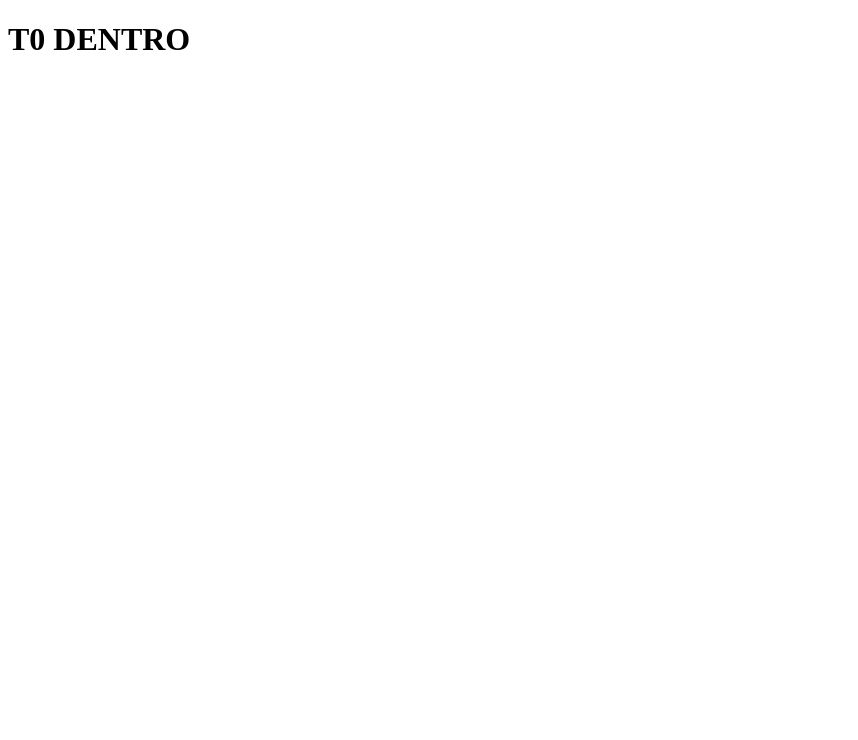
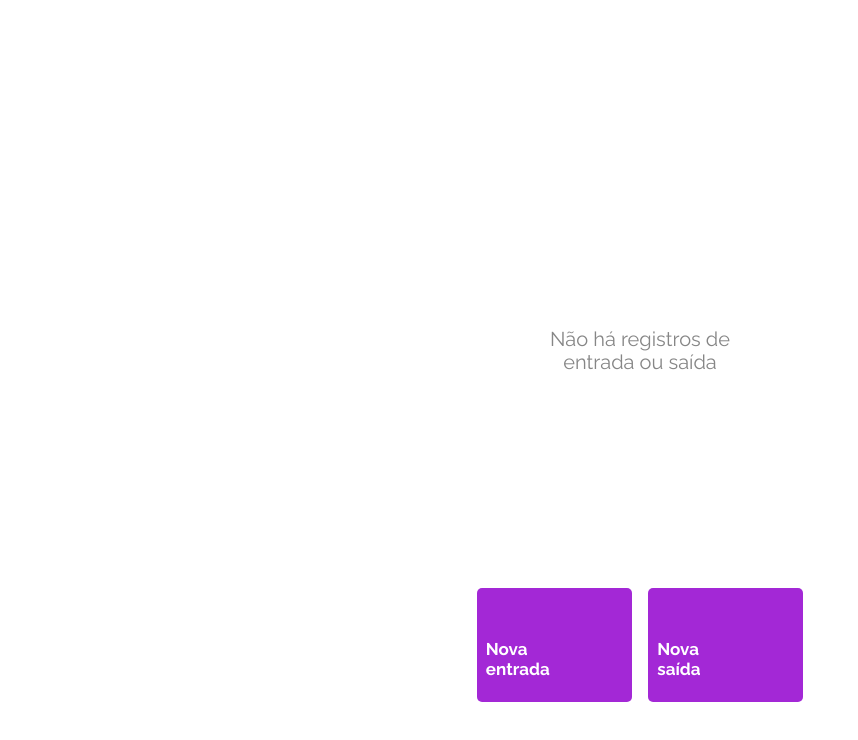
Before and after one commit to IsraelHCPontes/projeto14-mywallet-front----T8, a React app: page /wallet in a window 1280 px wide. Shown: the whole page, without its empty margins (0-858 px from the left). Built offline with nearby package versions, Linux system fonts and the light colour scheme; a web font is replaced by a local one.

Commit message:
feat(WalletPage)Layout da page

```diff
--- a/public/index.html
+++ b/public/index.html
@@ -46,5 +46,7 @@
       To begin the development, run `npm start` or `yarn start`.
       To create a production bundle, use `npm run build` or `yarn build`.
     -->
+    <script type="module" src="https://unpkg.com/ionicons@5.5.2/dist/ionicons/ionicons.esm.js"></script>
+<script nomodule src="https://unpkg.com/ionicons@5.5.2/dist/ionicons/ionicons.js"></script>
   </body>
 </html>
--- a/src/componentes/SignInPage.js
+++ b/src/componentes/SignInPage.js
@@ -38,9 +38,6 @@ export default function SignInPage(){
 
         try{
             const response = await postSignIn(body);
-
-            console.log(response.data.token);
-
             setForm({
             email: '',
             password:''})
--- a/src/componentes/WalletPage.js
+++ b/src/componentes/WalletPage.js
@@ -6,10 +6,142 @@ import styled from "styled-components"
 export default function Wallet(){
     return(
         <Wrapper>
-            <h1>T0 DENTRO</h1>
+            <Top>
+                <h2>Olá, Fulano</h2>
+                <ion-icon name="log-out-outline"></ion-icon>
+            </Top>
+            <TransactionScreen>
+                <h3>Não há registros de entrada ou saída</h3>
+            </TransactionScreen>
+            <BarBotom>
+                <ButtonLeft>
+                    <ion-icon name="add-circle-outline"></ion-icon>
+                    <h3>Nova entrada</h3>
+                </ButtonLeft>
+                <ButtonRigh>
+                    <ion-icon name="remove-circle-outline"></ion-icon>
+                    <h3>Nova saída</h3>
+                </ButtonRigh>
+            </BarBotom>
         </Wrapper>
     )
 }
 
 const Wrapper = styled.div`
+    display: flex;
+    flex-direction: column;
+    align-items: center;
 `
+
+const Top = styled.div`
+    margin-top:25px;
+    width: 327px;
+    display:flex;
+    justify-content: space-between;
+
+    h2{
+        font-family: Raleway;
+        font-size: 26px;
+        font-weight: 700;
+        color: #ffffff;
+
+    }
+
+    ion-icon{
+        width:27px;
+        height:26px;
+        color: #ffffff;
+    }
+
+
+`
+
+const TransactionScreen = styled.div`
+
+        height: 446px;
+        width: 326px;
+        border-radius: 5px;
+        margin-top:22px;
+        background: #FFFFFF;
+        display: flex;
+        justify-content: center;
+        align-items:center;
+
+
+    h3{
+        width:180px;
+        height:46px;
+        font-family: Raleway;
+        font-size: 20px;
+        font-weight: 400;
+        line-height: 23px;
+        letter-spacing: 0em;
+        text-align: center;
+        color: #868686;
+
+    }
+`
+
+const BarBotom = styled.div`
+    width:343px;
+    display: flex;
+    justify-content: space-around;
+`
+
+
+const ButtonLeft = styled.button`
+    margin-top:14px;
+    height: 114px;
+    width: 155px;
+    border-radius: 5px;
+    border: none;
+    background: #A328D6;
+    border-radius: 5px;
+
+     h3{
+        margin-top:30px;
+        margin-left:3px;
+        font-family: Raleway;
+        font-size: 17px;
+        font-weight: 700;
+        width:64px;
+        text-align: left;
+        color: #ffffff;
+       }
+
+     ion-icon{
+        margin-right:120px;
+        padding-bottom:3px;
+        color: #ffffff;
+        width: 22px;
+        height: 22px;
+     }
+`
+
+const ButtonRigh = styled.button`
+        margin-top:14px;
+        height: 114px;
+        width: 155px;
+        border: none;
+        background: #A328D6;
+        border-radius: 5px;
+
+        h3{
+        margin-top:30px;
+        margin-left:3px;
+        font-family: Raleway;
+        font-size: 17px;
+        font-weight: 700;
+        width:64px;
+        text-align: left;
+        color: #ffffff;
+       }
+
+     ion-icon{
+        margin-right:120px;
+        padding-bottom:3px;
+        color: #ffffff;
+        width: 22px;
+        height: 22px;
+     }
+`
```
Also changed, not shown: src/Assets/img/sair.svg (added), src/componentes/App.js (line endings or trailing spaces).
